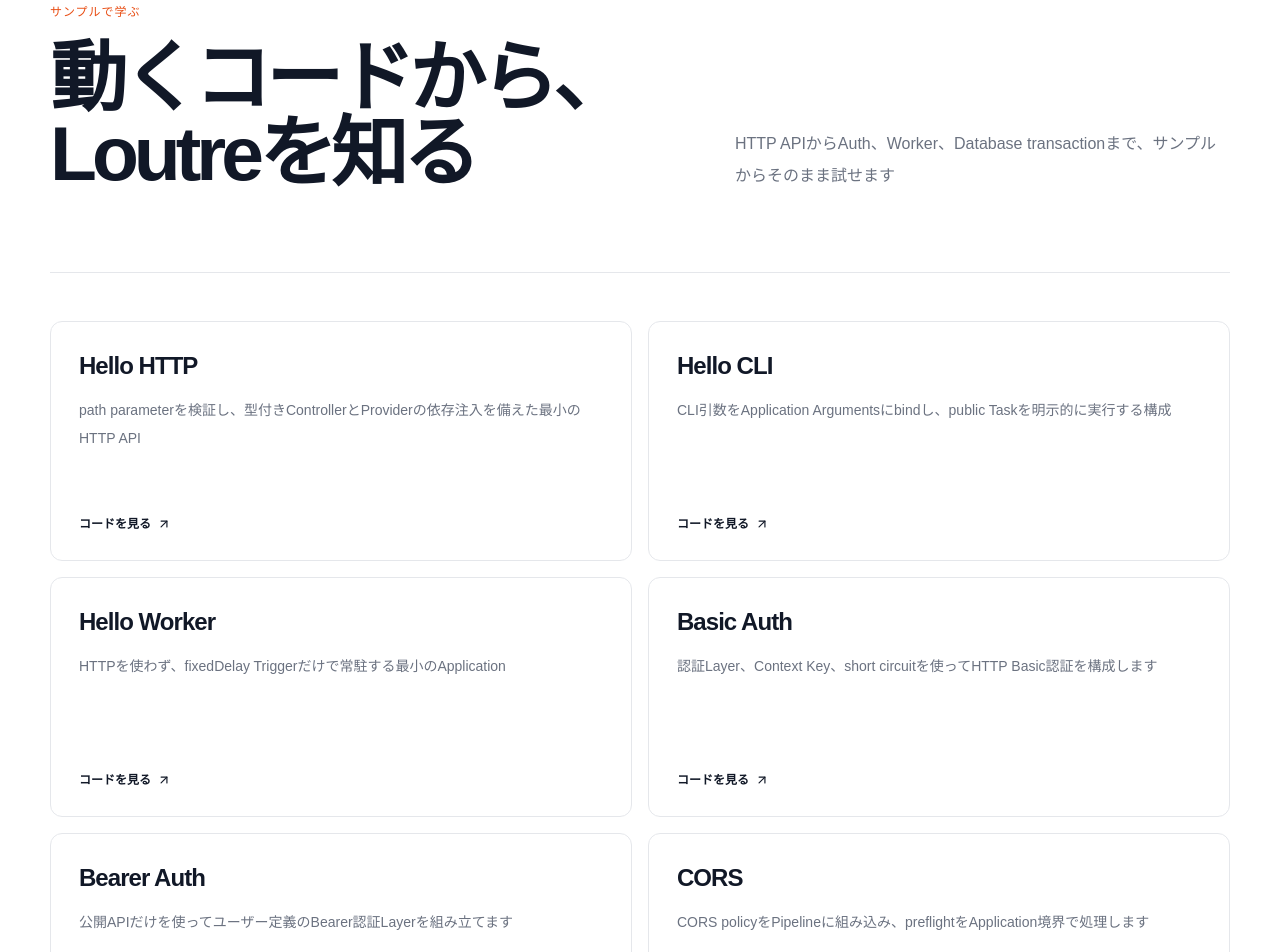
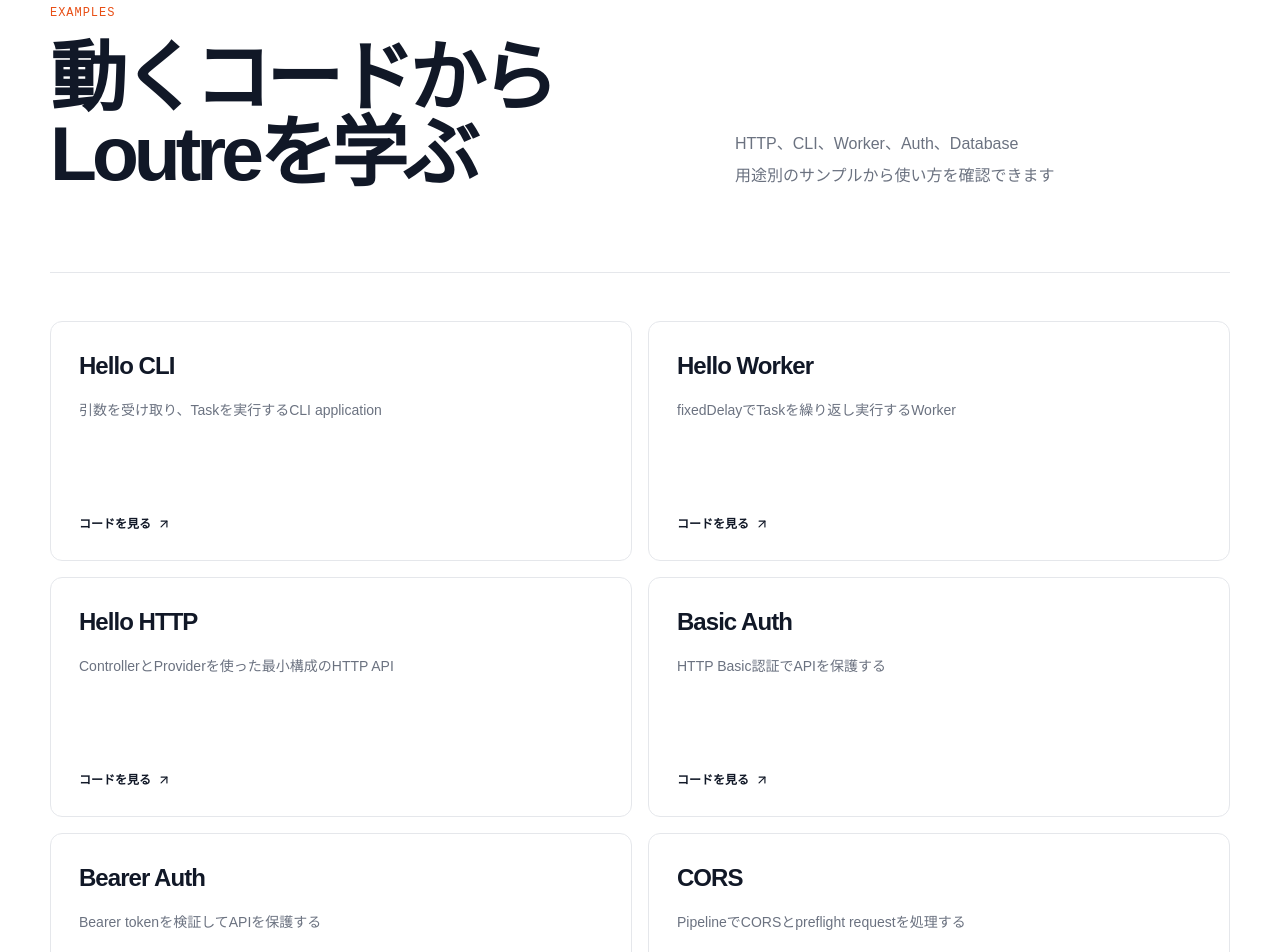
Before and after one commit to come25136/loutrejs, a Next.js app in the folder website/: page /examples in a window 1280 px wide. Shown: the part 140-1092 px from the top of the page. Built offline with nearby package versions, Linux system fonts and the light colour scheme.

Commit message:
docs(website): サンプルの用途を一覧で把握しやすくする

```diff
--- a/website/app/examples/page.tsx
+++ b/website/app/examples/page.tsx
@@ -5,79 +5,59 @@
 export const metadata: Metadata = {
   title: 'Example',
   description:
-    'HTTP、認証、Task、Worker、Databaseを扱うLoutreの実行可能なサンプル集',
+    'HTTP、Auth、Task、Worker、Databaseを扱うLoutreの実行可能なサンプル集',
 }
 
 const examples = [
   {
-    name: 'Hello HTTP',
-    slug: 'hello-http',
-    kind: 'HTTP',
-    description:
-      'path parameterを検証し、型付きControllerとProviderの依存注入を備えた最小のHTTP API',
-  },
-  {
     name: 'Hello CLI',
     slug: 'hello-cli',
-    kind: 'Task',
-    description:
-      'CLI引数をApplication Argumentsにbindし、public Taskを明示的に実行する構成',
+    description: '引数を受け取り、Taskを実行するCLI application',
   },
   {
     name: 'Hello Worker',
     slug: 'hello-worker',
-    kind: 'Trigger',
-    description:
-      'HTTPを使わず、fixedDelay Triggerだけで常駐する最小のApplication',
+    description: 'fixedDelayでTaskを繰り返し実行するWorker',
+  },
+  {
+    name: 'Hello HTTP',
+    slug: 'hello-http',
+    description: 'ControllerとProviderを使った最小構成のHTTP API',
   },
   {
     name: 'Basic Auth',
     slug: 'basic-auth',
-    kind: 'Security',
-    description:
-      '認証Layer、Context Key、short circuitを使ってHTTP Basic認証を構成します',
+    description: 'HTTP Basic認証でAPIを保護する',
   },
   {
     name: 'Bearer Auth',
     slug: 'bearer-auth',
-    kind: 'Security',
-    description:
-      '公開APIだけを使ってユーザー定義のBearer認証Layerを組み立てます',
+    description: 'Bearer tokenを検証してAPIを保護する',
   },
   {
     name: 'CORS',
     slug: 'cors',
-    kind: 'HTTP',
-    description:
-      'CORS policyをPipelineに組み込み、preflightをApplication境界で処理します',
+    description: 'PipelineでCORSとpreflight requestを処理する',
   },
   {
     name: 'Database Transactions',
     slug: 'database-transactions',
-    kind: 'Database',
-    description:
-      'typed Contextと再帰Pipelineを使い、外部DBなしでtransaction境界を確認できます',
+    description: 'Transactionの基本的な使い方',
   },
   {
     name: 'PostgreSQL',
     slug: 'database-postgres',
-    kind: 'Database',
-    description:
-      'pgのPoolClientをtransaction LayerからControllerへ型安全に渡します',
+    description: 'pgを使ったPostgreSQL transaction',
   },
   {
     name: 'Drizzle + PostgreSQL',
     slug: 'database-drizzle-postgres',
-    kind: 'Database',
-    description:
-      'Drizzleのnative transaction clientを、その型を保ったままContextへ渡します',
+    description: 'DrizzleとPostgreSQLを使ったtransaction',
   },
   {
     name: 'Prisma + PostgreSQL',
     slug: 'database-prisma-postgres',
-    kind: 'Database',
-    description:
-      'Prismaのinteractive transactionを再帰Pipeline内で直接利用します',
+    description: 'Prisma interactive transactionをPipelineから使う',
   },
 ] as const
 
@@ -89,17 +69,20 @@
     <main className="border-b border-gray-200 bg-white pb-30">
       <section className="shell animate-reveal-up border-b border-gray-200 py-20 motion-reduce:animate-none">
         <p className="mb-5 font-mono text-xs font-medium tracking-[0.08em] text-copper-dark uppercase">
-          サンプルで学ぶ
+          Examples
         </p>
         <div className="grid grid-cols-[1.1fr_0.9fr] gap-20 max-sm:grid-cols-1 max-sm:gap-8">
           <h1 className="m-0 text-[clamp(3rem,6vw,5.25rem)] leading-[0.98] font-bold tracking-[-0.065em]">
-            動くコードから、
-            <br />
-            Loutreを知る
+            <span className="block whitespace-nowrap">動くコードから</span>
+            <span className="block whitespace-nowrap">Loutreを学ぶ</span>
           </h1>
           <p className="m-0 max-w-lg self-end leading-8 text-ink-soft">
-            HTTP APIからAuth、Worker、Database
-            transactionまで、サンプルからそのまま試せます
+            <span className="block whitespace-nowrap">
+              HTTP、CLI、Worker、Auth、Database
+            </span>
+            <span className="block whitespace-nowrap">
+              用途別のサンプルから使い方を確認できます
+            </span>
           </p>
         </div>
       </section>
```
